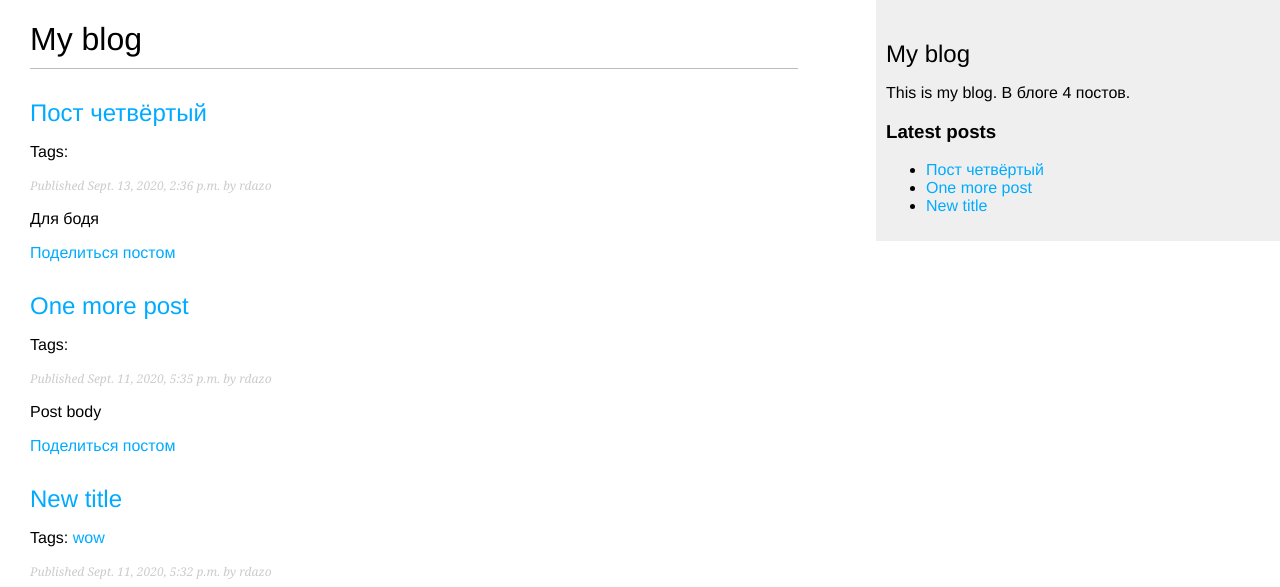
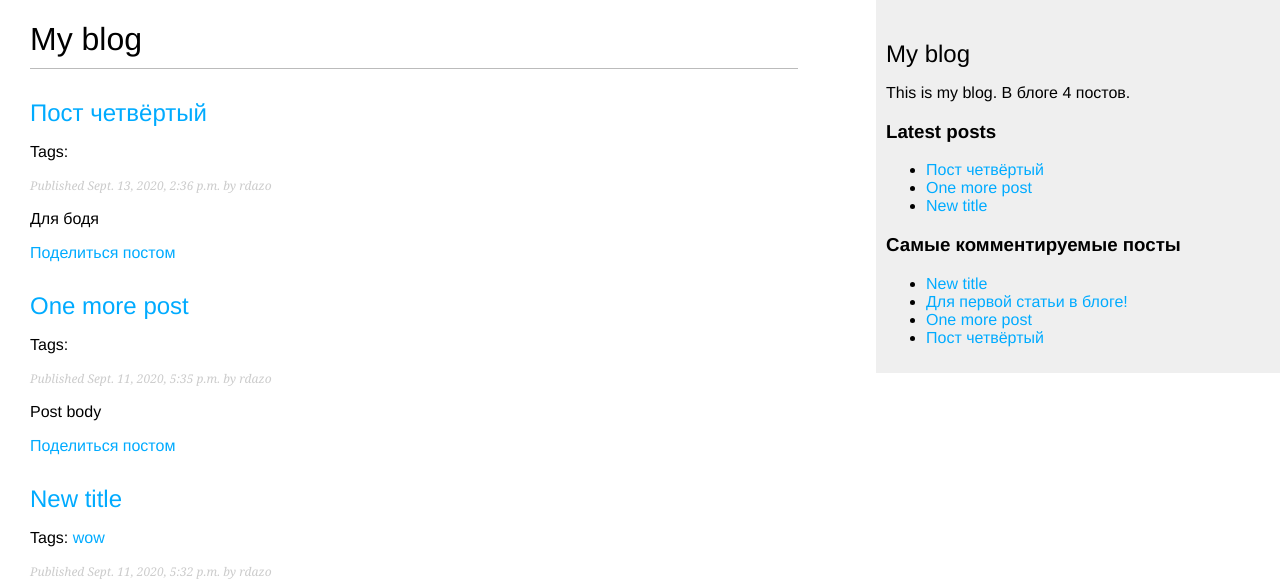
Before and after one commit to azreno/django_apps, a Django app: page /blog/ in a window 1280 px wide. Shown: the top 587 px of the page. Run offline with Django 3.2, Linux system fonts and the light colour scheme; data comes from the database, SQL or seed files in the repository; parts of the project's set-up code (start-up, migrations or seed data) failed here and were passed over.

Commit message:
Add tag for most commented posts.

```diff
--- a/blog/templates/blog/base.html
+++ b/blog/templates/blog/base.html
@@ -16,6 +16,13 @@
         <p>This is my blog. В блоге {% total_posts %} постов.</p>
         <h3>Latest posts</h3>
         {% show_latest_posts 3 %}
+        <h3>Самые комментируемые посты</h3>
+        {% get_most_commented_posts as most_commented %}
+        <ul>
+            {% for post in most_commented %}
+                <li><a href="{{ post.get_absolute_url }}">{{ post.title }}</a></li>
+            {% endfor %}
+        </ul>
     </div>
 </body>
 </html>
--- a/blog/templatetags/blog_tags.py
+++ b/blog/templatetags/blog_tags.py
@@ -1,5 +1,6 @@
 from django import template
 from ..models import Post
+from django.db.models import Count
 
 register = template.Library()
 
@@ -13,3 +14,8 @@ def total_posts():
 def show_latest_posts(count=5):
     latest_posts = Post.published.order_by('-publish')[:count]
     return {'latest_posts': latest_posts}
+
+
+@register.simple_tag
+def get_most_commented_posts(count=5):
+    return Post.published.annotate(total_comments=Count('comments')).order_by('-total_comments')[:count]
```
